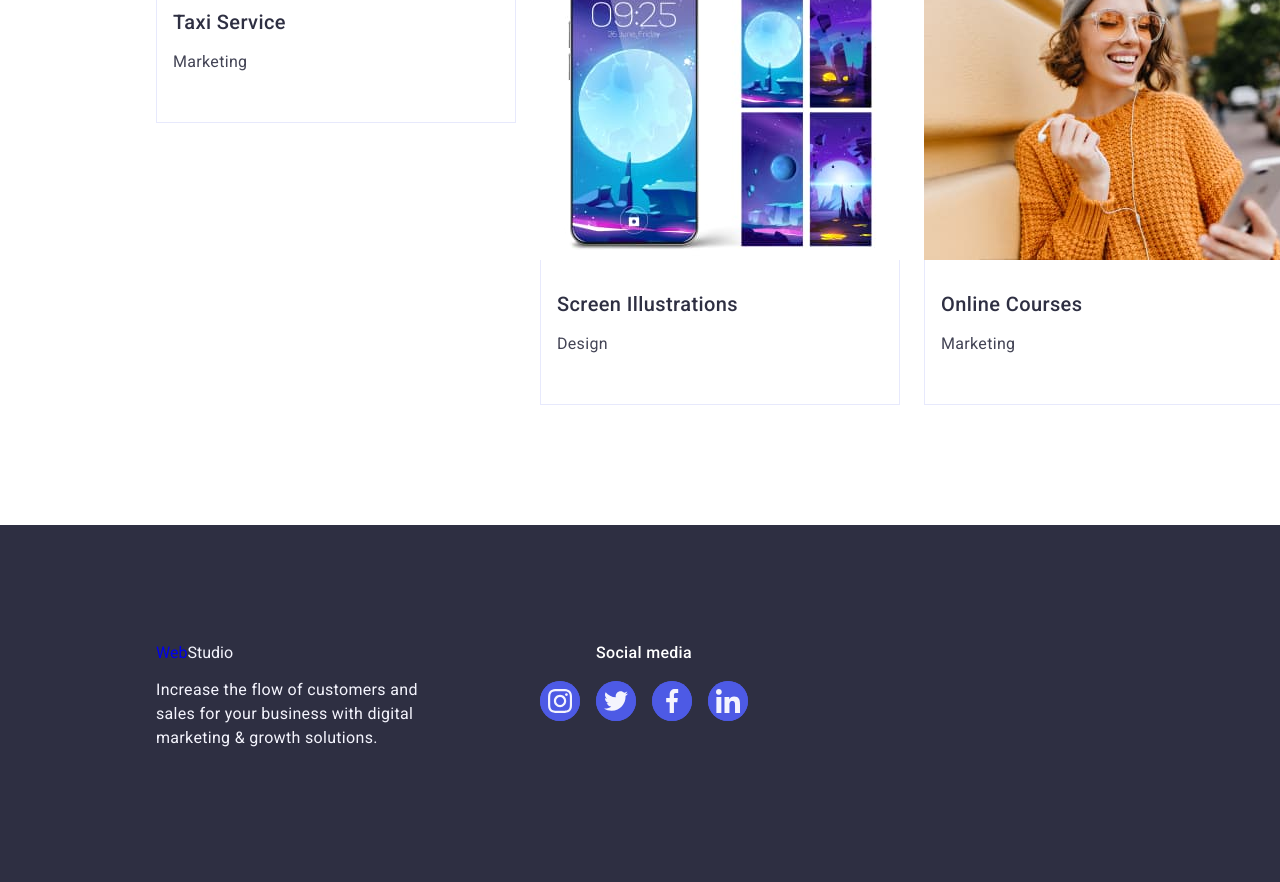
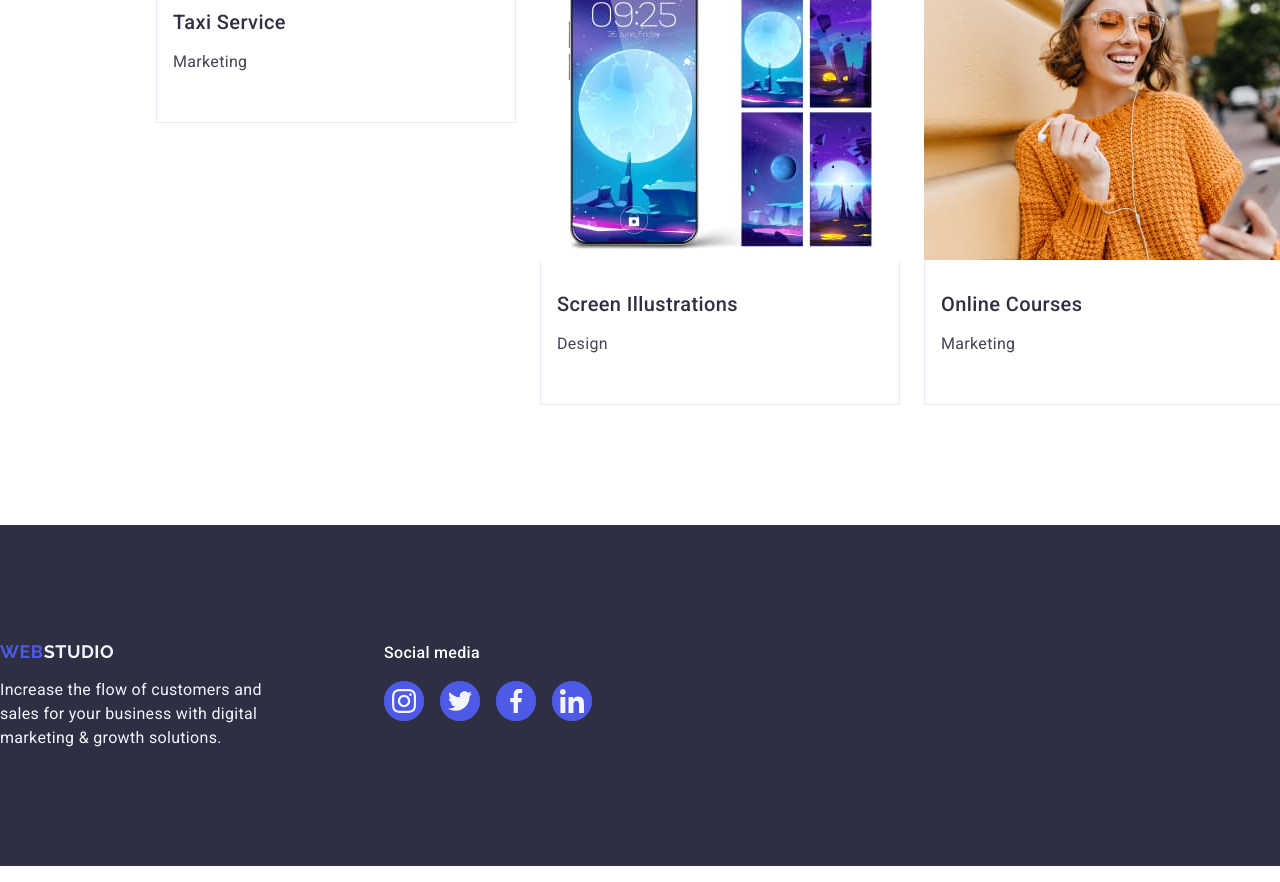
Before and after one commit to IrynaKolesnichenko/-goit-markup-hw-04, a plain HTML site: page index.html in a window 1280 px wide. Shown: the part 2754-3636 px from the top of the page. Drawn offline with nearby package versions, Linux system fonts and the light colour scheme.

Commit message:
corrected Style

```diff
--- a/css/styles.css
+++ b/css/styles.css
@@ -391,7 +391,7 @@ margin-bottom: 8px;
     flex-wrap: wrap;
     column-gap: 24px;
     row-gap: 48px;
-    transition: background-color 250ms cubic-bezier(0.4, 0, 0.2, 1);
+    transition: box-shadow 250ms cubic-bezier(0.4, 0, 0.2, 1);
 }
 
 .portfolio-list-items {
@@ -401,7 +401,7 @@ margin-bottom: 8px;
     align-items: center;
     overflow: hidden;
     width: 360px;
-    transition: background-color 250ms cubic-bezier(0.4, 0, 0.2, 1);
+    transition: box-shadow 250ms cubic-bezier(0.4, 0, 0.2, 1);
 }
 
 .portfolio-list-items:hover,
@@ -414,14 +414,14 @@ box-shadow: 0px 1px 6px rgba(46, 47, 66, 0.08),
 .portfolio-img {
     position: relative;
     overflow: hidden;
-    transition: background-color 250ms cubic-bezier(0.4, 0, 0.2, 1);
+    transition: box-shadow 250ms cubic-bezier(0.4, 0, 0.2, 1);
 }
 
 .annex-items {
     padding: 32px 16px;
     border: 1px solid #e7e9fc;
     border-top: none;
-    transition: background-color 250ms cubic-bezier(0.4, 0, 0.2, 1);
+    transition: box-shadow 250ms cubic-bezier(0.4, 0, 0.2, 1);
 }
 
 .portfolio-items{
@@ -431,7 +431,7 @@ box-shadow: 0px 1px 6px rgba(46, 47, 66, 0.08),
     letter-spacing: 0.02em;
     color: #2e2f42;
     margin-bottom: 8px;
-    transition: background-color 250ms cubic-bezier(0.4, 0, 0.2, 1);
+    transition: box-shadow 250ms cubic-bezier(0.4, 0, 0.2, 1);
 }
 
 
@@ -479,13 +479,12 @@ box-shadow: 0px 1px 6px rgba(46, 47, 66, 0.08),
 .container-footer-list {
     display: flex;
     align-items: baseline;
-    margin-bottom: 16px;
+
 }
 
 .container-footer {
-    margin-right: 120px;
-    margin-left: 156px;
-
+   margin-right: 120px;
+   width: 264px;
 }
 
 .footer-part {
@@ -502,6 +501,13 @@ box-shadow: 0px 1px 6px rgba(46, 47, 66, 0.08),
 .logo-footer {
     display: block;
     margin-bottom: 16px;
+    font-family: "Raleway", sans-serif;
+        font-weight: 700;
+        font-size: 18px;
+        line-height: 117%;
+        letter-spacing: 0.03em;
+        text-transform: uppercase;
+        color: #4d5ae5;
 }
 
 .logo-part-footer {
@@ -512,8 +518,7 @@ box-shadow: 0px 1px 6px rgba(46, 47, 66, 0.08),
     display: flex;
     flex-wrap: wrap;
     column-gap: 24px;
-    align-items: center;
-    justify-content: center;
+    text-align: left;
     width: 208px;
     margin-right: 120px;
     margin-bottom: 16px;
@@ -527,6 +532,7 @@ box-shadow: 0px 1px 6px rgba(46, 47, 66, 0.08),
     letter-spacing: 0.02em;
     color: #ffffff;
     margin-bottom: 16px;
+
 }
 
 .social-list-footer {
```
